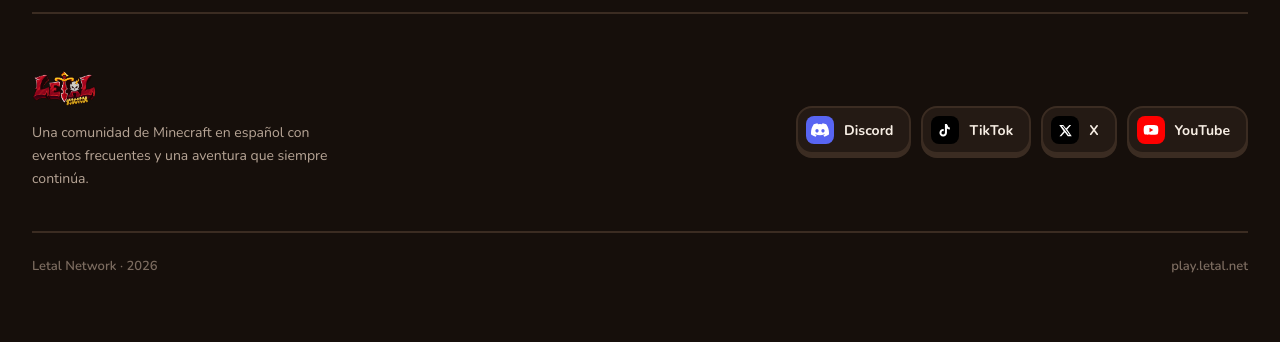
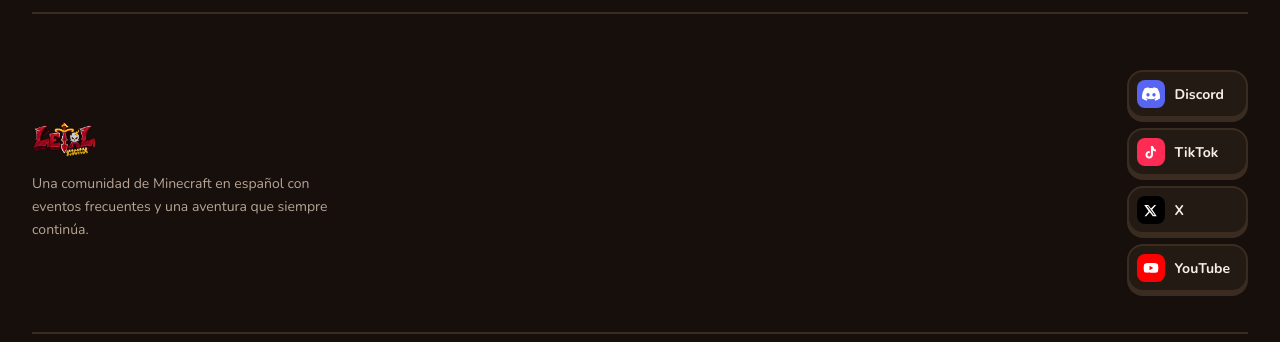
Before and after one commit to Londraa23/letal-network-rules, a Next.js app: page / in a window 1280 px wide. Shown: the part 1207-1549 px from the top of the page. Before the commit the page ends 1507 px from the top, so only its background shows below. Built offline with nearby package versions, Linux system fonts and the light colour scheme; no server answers.

Commit message:
Stack footer social links vertically, give TikTok its own brand color
TikTok was sharing black with X; now uses its signature pink/red.

```diff
--- a/components/Footer.tsx
+++ b/components/Footer.tsx
@@ -46,9 +46,9 @@ const socials = [
     label: "TikTok",
     href: "https://tiktok.com/@LetalNT",
     icon: TikTokIcon,
-    bg: "bg-black",
-    hoverBorder: "hover:border-ink",
-    hoverShadow: "hover:shadow-[0_4px_0_0_theme(colors.ink.DEFAULT)]",
+    bg: "bg-[#FE2C55]",
+    hoverBorder: "hover:border-[#FE2C55]",
+    hoverShadow: "hover:shadow-[0_4px_0_0_#FE2C55]",
   },
   {
     label: "X",
@@ -90,7 +90,7 @@ export function Footer() {
           </p>
         </div>
 
-        <div className="flex flex-wrap gap-2.5">
+        <div className="flex flex-col gap-2.5">
           {socials.map((social) => (
             <a
               key={social.label}
```
